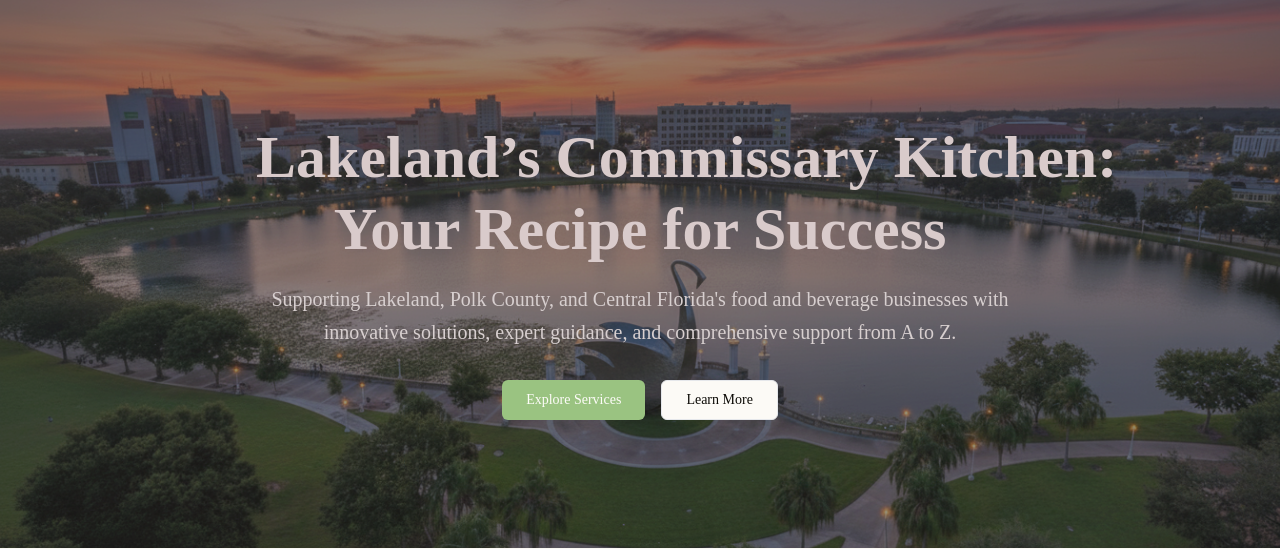
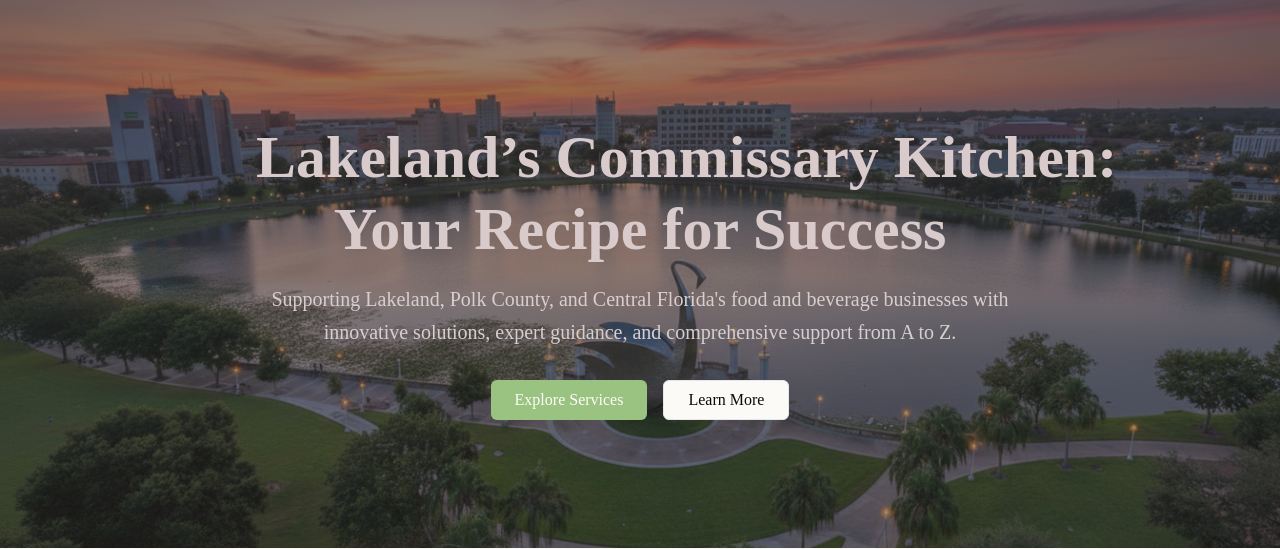
Before and after one commit to YeilerMR/BroadwayCommissary, a PHP site: page /BroadwayCommissary/ in a window 1280 px wide. Shown: the part 81-630 px from the top of the page. Run offline with PHP 8.4, Linux system fonts and the light colour scheme.

Commit message:
Update home.php

```diff
--- a/includes/home.php
+++ b/includes/home.php
@@ -7,13 +7,13 @@
             <h1 class="text-4xl md:text-6xl font-bold whitespace-nowrap mb-3 tWhite">Lakeland’s Commissary Kitchen:</h1>
             <h2 class="text-4xl md:text-6xl font-bold whitespace-normal mb-6 tWhite">Your Recipe for Success</h2>
             <p class="text-xl text-muted-foreground leading-relaxed mb-8 pWhite">Supporting Lakeland, Polk County, and Central Florida's food and beverage businesses with innovative solutions, expert guidance, and comprehensive support from A to Z.</p>
-            <div class="flex sm:flex-row gap-4 justify-center">
+            <div class="flex sm:flex-row gap-4 justify-center text-base">
                 <a href="#services"
                     data-slot="button"
-                    class="inline-flex items-center justify-center gap-2 whitespace-nowrap text-sm font-medium transition-all disabled:pointer-events-none disabled:opacity-50 [&amp;_svg]:pointer-events-none [&amp;_svg:not([class*=&#x27;size-&#x27;])]:size-4 shrink-0 [&amp;_svg]:shrink-0 outline-none focus-visible:border-ring focus-visible:ring-ring/50 focus-visible:ring-[3px] aria-invalid:ring-destructive/20 dark:aria-invalid:ring-destructive/40 aria-invalid:border-destructive bg-primary text-primary-foreground hover:bg-primary/90 h-10 rounded-md px-6 has-[&gt;svg]:px-4 ">Explore Services
+                    class="inline-flex items-center justify-center gap-2 whitespace-nowrap font-medium transition-all disabled:pointer-events-none disabled:opacity-50 [&amp;_svg]:pointer-events-none [&amp;_svg:not([class*=&#x27;size-&#x27;])]:size-4 shrink-0 [&amp;_svg]:shrink-0 outline-none focus-visible:border-ring focus-visible:ring-ring/50 focus-visible:ring-[3px] aria-invalid:ring-destructive/20 dark:aria-invalid:ring-destructive/40 aria-invalid:border-destructive bg-primary text-primary-foreground hover:bg-primary/90 h-10 rounded-md px-6 has-[&gt;svg]:px-4 ">Explore Services
                 </a>
                 <a href="#about" data-slot="button"
-                    class="inline-flex items-center justify-center gap-2 whitespace-nowrap text-sm font-medium transition-all disabled:pointer-events-none disabled:opacity-50 [&amp;_svg]:pointer-events-none [&amp;_svg:not([class*=&#x27;size-&#x27;])]:size-4 shrink-0 [&amp;_svg]:shrink-0 outline-none focus-visible:border-ring focus-visible:ring-ring/50 focus-visible:ring-[3px] aria-invalid:ring-destructive/20 dark:aria-invalid:ring-destructive/40 aria-invalid:border-destructive border bg-background shadow-xs hover:bg-accent hover:text-accent-foreground dark:bg-input/30 dark:border-input dark:hover:bg-input/50 h-10 rounded-md px-6 has-[&gt;svg]:px-4">Learn More
+                    class="inline-flex items-center justify-center gap-2 whitespace-nowrap font-medium transition-all disabled:pointer-events-none disabled:opacity-50 [&amp;_svg]:pointer-events-none [&amp;_svg:not([class*=&#x27;size-&#x27;])]:size-4 shrink-0 [&amp;_svg]:shrink-0 outline-none focus-visible:border-ring focus-visible:ring-ring/50 focus-visible:ring-[3px] aria-invalid:ring-destructive/20 dark:aria-invalid:ring-destructive/40 aria-invalid:border-destructive border bg-background shadow-xs hover:bg-accent hover:text-accent-foreground dark:bg-input/30 dark:border-input dark:hover:bg-input/50 h-10 rounded-md px-6 has-[&gt;svg]:px-4">Learn More
                 </a>
             </div>
         </div>
```
